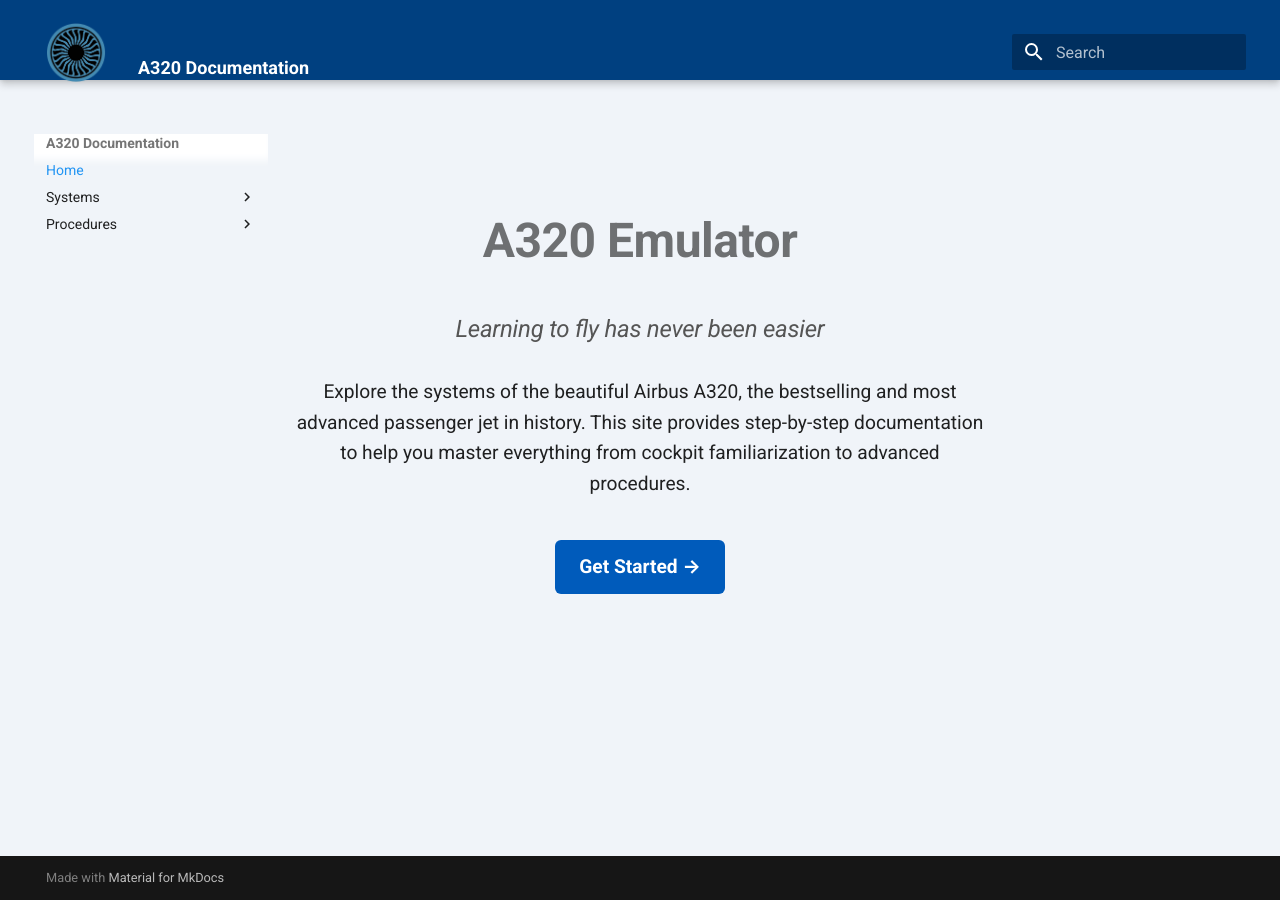
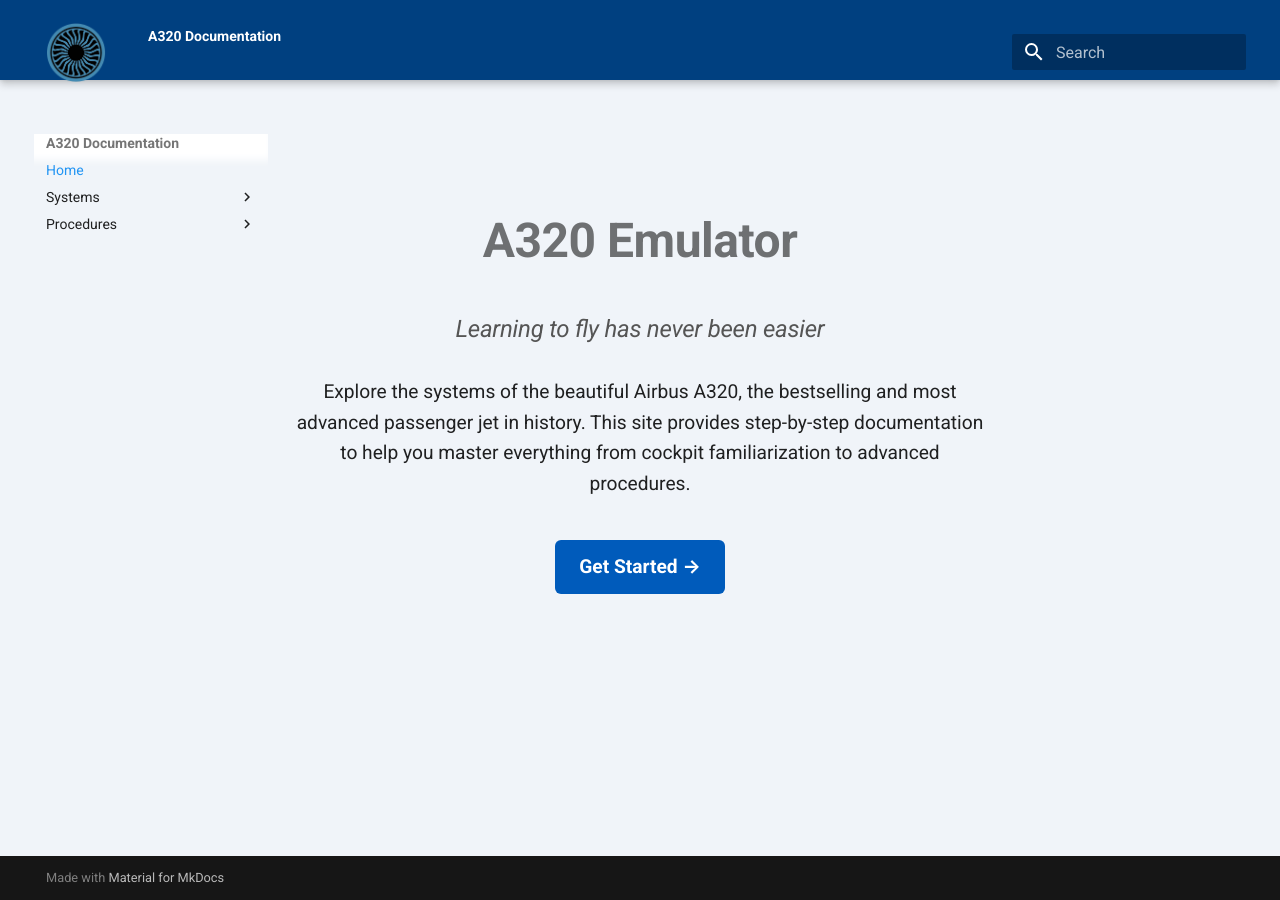
Before and after one commit to danhuaflx-56/A320-emulator, an MkDocs documentation site: the page built from docs/index.md, in a window 1280 px wide. Built offline with MkDocs 1.6.1 and Material for MkDocs 9.7.7, drawn with Linux system fonts in a browser that asks for light colours.

Commit message:
Update custom.css

```diff
--- a/docs/assets/custom.css
+++ b/docs/assets/custom.css
@@ -7,9 +7,18 @@
   height: 80px;       /* default ~56px */
   padding: 10px 20px; /* add some breathing room */
 }
+.md-header__inner {
+  display: flex;
+  align-items: center;  /* centers everything vertically */
+}
 /* Center logo + title vertically */
 .md-header__title {
-  line-height: 80px; /* match header height */
+  margin: 0;
+  padding: 0;
+  font-size: 1.4em; /* bump text size if you want */
+  line-height: normal; /* reset the old hack */
+  display: flex;
+  align-items: center;
 }
 
 
@@ -23,6 +32,7 @@
   text-decoration: none;
 }
 .md-header__button.md-logo img {
-  height: 60px;   /* default ~24px */
-  width: auto;    /* keep proportions */
+  height: 60px;  /* adjust as needed */
+  width: auto;
+  margin-right: 10px; /* spacing between logo and text */
 }
```
